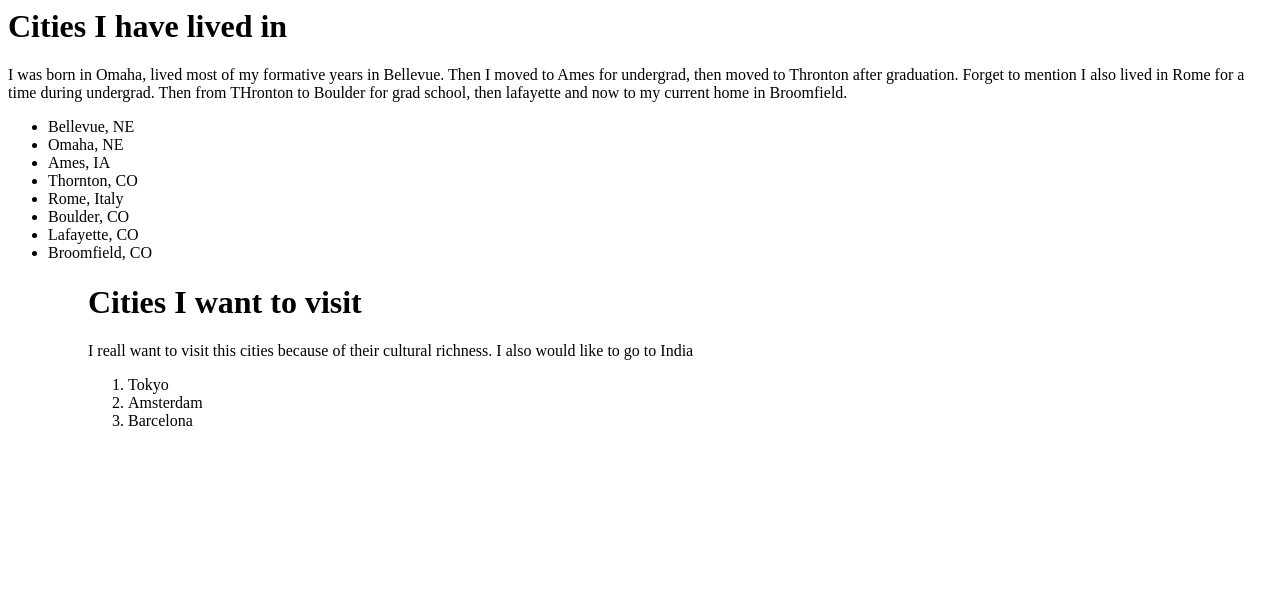
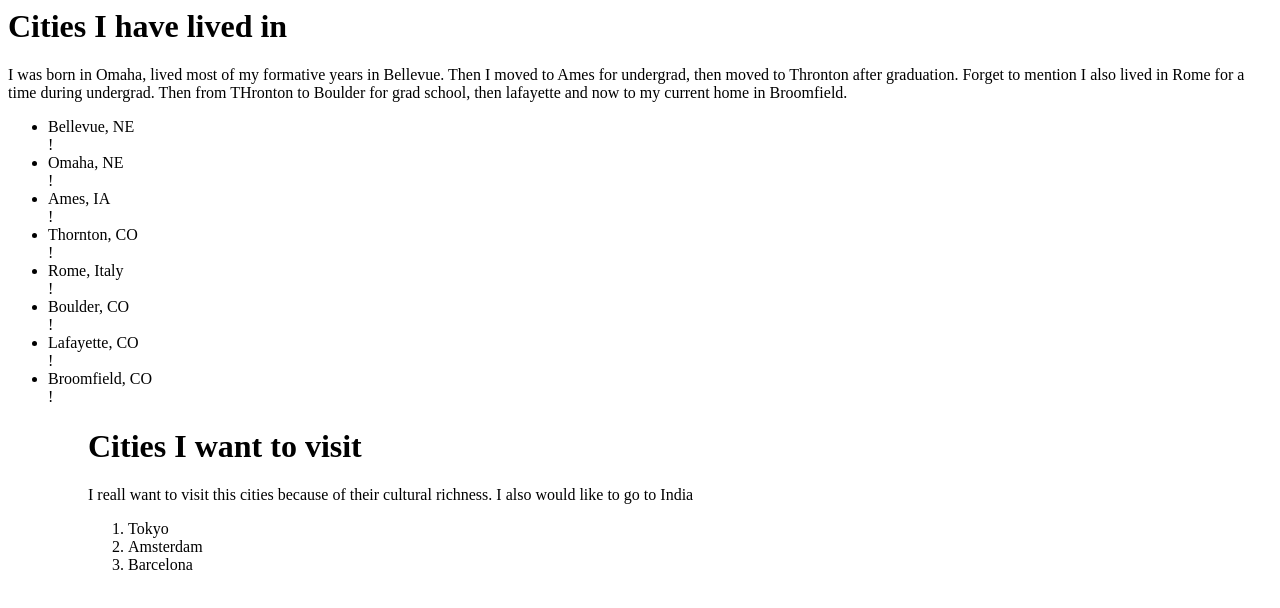
Before and after one commit to jaglawson3/practice, a plain HTML site: page html-excercise/index.html in a window 1280 px wide. Drawn offline with Linux system fonts and the light colour scheme.

Commit message:
added html characters

```diff
--- a/html-excercise/index.html
+++ b/html-excercise/index.html
@@ -11,14 +11,14 @@
 
 
     <ul>
-      <li>Bellevue, NE</li>
-      <li>Omaha, NE</li>
-      <li>Ames, IA</li>
-      <li>Thornton, CO</li>
-      <li>Rome, Italy</li>
-      <li>Boulder, CO</li>
-      <li>Lafayette, CO</li>
-      <li>Broomfield, CO</li>
+      <li>Bellevue, NE</li><span>&#33;</span>
+      <li>Omaha, NE</li><span>&#33;</span>
+      <li>Ames, IA</li><span>&#33;</span>
+      <li>Thornton, CO</li><span>&#33;</span>
+      <li>Rome, Italy</li><span>&#33;</span>
+      <li>Boulder, CO</li><span>&#33;</span>
+      <li>Lafayette, CO</li><span>&#33;</span>
+      <li>Broomfield, CO</li><span>&#33;</span>
     <ul>
 
     <h1>Cities I want to visit</h1>
```
